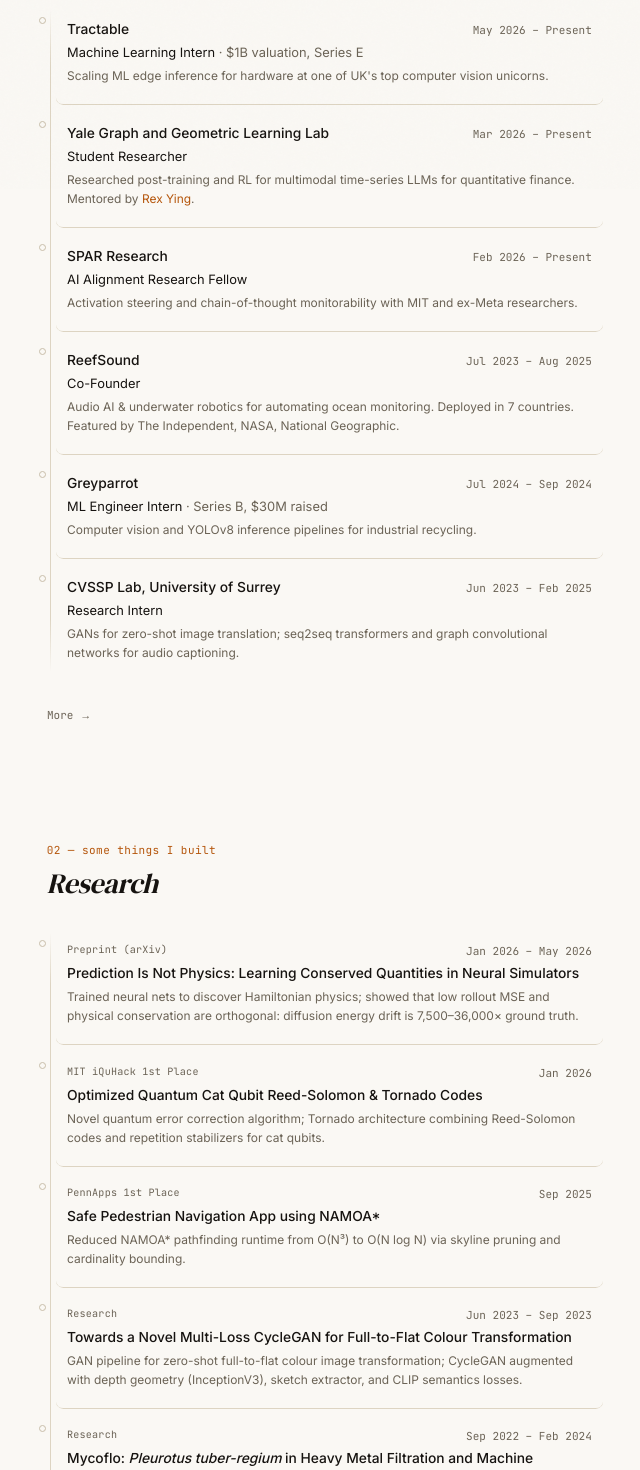
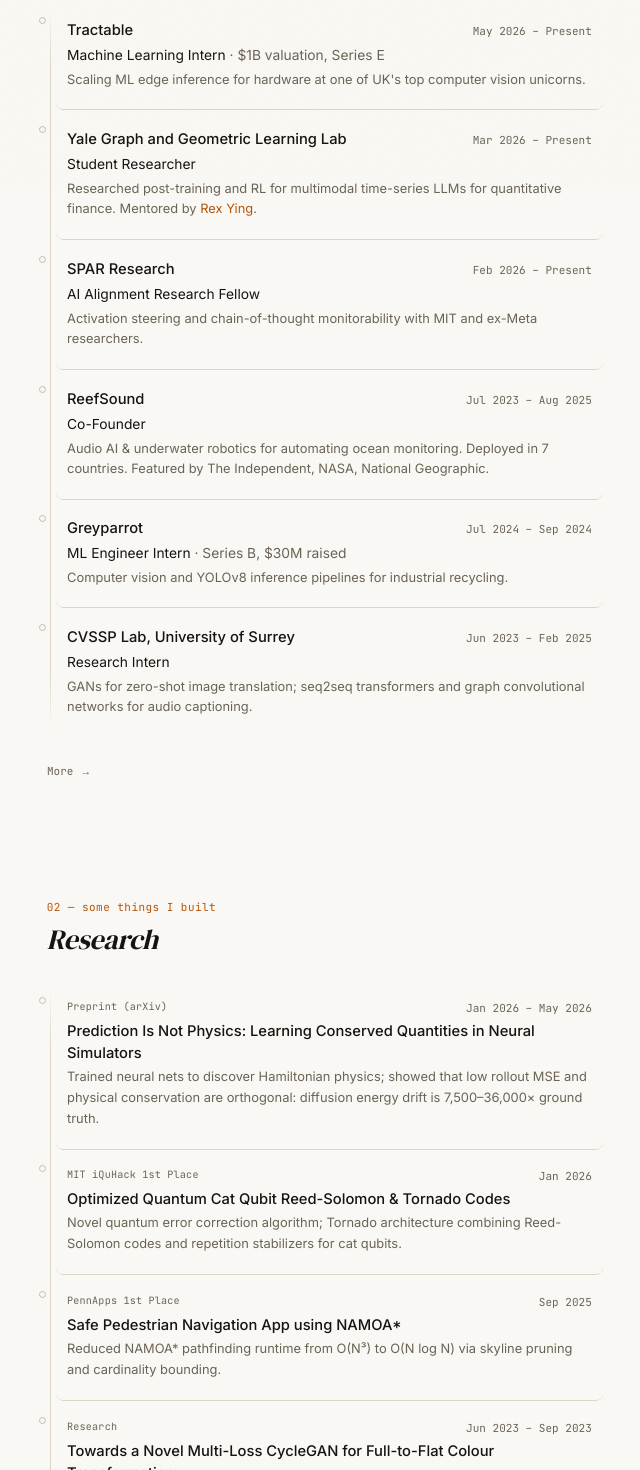
Before and after one commit to Coderrexe/personal-site, a Next.js app: page / in a window 1280 px wide. Shown: the part 720-2190 px from the top of the page, without its empty margins (321-961 px from the left). Built offline with nearby package versions, Linux system fonts and the light colour scheme.

Commit message:
change font size

```diff
--- a/package.json
+++ b/package.json
@@ -12,7 +12,7 @@
     "next": "^14.2.0",
     "react": "^18.3.0",
     "react-dom": "^18.3.0",
-    "vercel": "^54.14.2"
+    "vercel": "^54.15.1"
   },
   "devDependencies": {
     "@types/node": "^20",
--- a/src/app/contact/page.tsx
+++ b/src/app/contact/page.tsx
@@ -16,7 +16,7 @@
     return (
       <button
         onClick={() => setReveal(true)}
-        className="text-sm text-muted hover:text-fg transition-colors duration-150 cursor-pointer"
+        className="text-[0.9375rem] text-muted hover:text-fg transition-colors duration-150 cursor-pointer"
       >
         reveal email →
       </button>
@@ -27,7 +27,7 @@
   return (
     <a
       href={`mailto:${email}`}
-      className="text-sm text-fg hover:text-accent transition-colors duration-150"
+      className="text-[0.9375rem] text-fg hover:text-accent transition-colors duration-150"
     >
       {email} →
     </a>
@@ -58,7 +58,7 @@
             className="group flex items-center justify-between py-5 -mx-3 px-3 rounded-lg border-b border-line hover:bg-hover transition-colors duration-300"
           >
             <span className="font-mono text-xs text-muted tracking-wider uppercase">GitHub</span>
-            <span className="text-sm text-muted group-hover:text-accent transition-colors duration-150">
+            <span className="text-[0.9375rem] text-muted group-hover:text-accent transition-colors duration-150">
               Coderrexe →
             </span>
           </a>
@@ -70,7 +70,7 @@
             className="group flex items-center justify-between py-5 -mx-3 px-3 rounded-lg border-b border-line hover:bg-hover transition-colors duration-300"
           >
             <span className="font-mono text-xs text-muted tracking-wider uppercase">LinkedIn</span>
-            <span className="text-sm text-muted group-hover:text-accent transition-colors duration-150">
+            <span className="text-[0.9375rem] text-muted group-hover:text-accent transition-colors duration-150">
               simba-shi →
             </span>
           </a>
--- a/src/app/page.tsx
+++ b/src/app/page.tsx
@@ -67,17 +67,17 @@
               >
                 <span className="circuit-node" />
                 <div className="flex items-baseline justify-between gap-4 mb-1">
-                  <p className="text-[0.9375rem] text-fg font-medium">{item.company}</p>
+                  <p className="text-base text-fg font-medium">{item.company}</p>
                   <span className="font-mono text-xs text-muted flex-shrink-0 tabular-nums whitespace-nowrap">{item.period}</span>
                 </div>
-                <p className="text-sm mb-1">
+                <p className="text-[0.9375rem] mb-1">
                   <span className="text-fg">{item.role}</span>
                   {item.note && <span className="text-muted"> · {item.note}</span>}
                 </p>
                 {item.taglineHtml ? (
-                  <p className="text-[0.8125rem] text-muted leading-relaxed" dangerouslySetInnerHTML={{ __html: item.taglineHtml }} />
+                  <p className="text-sm text-muted leading-relaxed" dangerouslySetInnerHTML={{ __html: item.taglineHtml }} />
                 ) : (
-                  <p className="text-[0.8125rem] text-muted leading-relaxed">{item.tagline}</p>
+                  <p className="text-sm text-muted leading-relaxed">{item.tagline}</p>
                 )}
                 {hasLinks && (
                   <div className={`overflow-hidden transition-all duration-300 ${isOpen ? 'max-h-8 opacity-100 mt-2.5' : 'max-h-0 opacity-0'}`}>
@@ -136,14 +136,14 @@
                   <span className="font-mono text-xs text-muted flex-shrink-0 tabular-nums whitespace-nowrap mt-0.5">{item.period}</span>
                 </div>
                 {item.titleHtml ? (
-                  <p className="text-[0.9375rem] text-fg font-medium mb-1" dangerouslySetInnerHTML={{ __html: item.titleHtml }} />
+                  <p className="text-base text-fg font-medium mb-1" dangerouslySetInnerHTML={{ __html: item.titleHtml }} />
                 ) : (
-                  <p className="text-[0.9375rem] text-fg font-medium mb-1">{item.title}</p>
+                  <p className="text-base text-fg font-medium mb-1">{item.title}</p>
                 )}
                 {item.taglineHtml ? (
-                  <p className="text-[0.8125rem] text-muted leading-relaxed" dangerouslySetInnerHTML={{ __html: item.taglineHtml }} />
+                  <p className="text-sm text-muted leading-relaxed" dangerouslySetInnerHTML={{ __html: item.taglineHtml }} />
                 ) : (
-                  <p className="text-[0.8125rem] text-muted leading-relaxed">{item.tagline}</p>
+                  <p className="text-sm text-muted leading-relaxed">{item.tagline}</p>
                 )}
                 {hasLinks && (
                   <div className={`overflow-hidden transition-all duration-300 ${isOpen ? 'max-h-8 opacity-100 mt-2.5' : 'max-h-0 opacity-0'}`}>
@@ -198,7 +198,7 @@
               >
                 <span className="circuit-node" />
                 <div>
-                  <span className="text-fg text-sm group-hover:text-accent transition-colors duration-150">{essay.title}</span>
+                  <span className="text-fg text-[0.9375rem] group-hover:text-accent transition-colors duration-150">{essay.title}</span>
                   {essay.description && <p className="text-xs text-muted mt-0.5">{essay.description}</p>}
                 </div>
                 {essay.comingSoon ? (
--- a/src/app/work/page.tsx
+++ b/src/app/work/page.tsx
@@ -31,15 +31,15 @@
           <div className="space-y-6">
             <div className="flex items-start justify-between gap-4">
               <div>
-                <p className="text-fg font-medium text-sm mb-0.5">Yale University</p>
-                <p className="text-muted text-sm mb-1.5">B.S. Computer Science &amp; Mathematics</p>
+                <p className="text-fg font-medium text-base mb-0.5">Yale University</p>
+                <p className="text-muted text-[0.9375rem] mb-1.5">B.S. Computer Science &amp; Mathematics</p>
               </div>
               {/* <span className="font-mono text-xs text-muted flex-shrink-0 tabular-nums">2025–2029</span> */}
             </div>
             <div className="flex items-start justify-between gap-4">
               <div>
-                <p className="text-fg font-medium text-sm mb-0.5">Eton College</p>
-                <p className="text-muted text-sm">
+                <p className="text-fg font-medium text-base mb-0.5">Eton College</p>
+                <p className="text-muted text-[0.9375rem]">
                   King&apos;s Scholar · Sixth Form Select · A-Levels (Math, Further Math, Physics, CS)
                 </p>
               </div>
@@ -92,8 +92,8 @@
                     {/* Header: stacks on very narrow screens */}
                     <div className="flex flex-wrap items-start justify-between gap-x-6 gap-y-1 mb-3 sm:mb-4">
                       <div>
-                        <p className="text-fg font-medium text-sm mb-0.5">{item.company}</p>
-                        <p className="text-sm">
+                        <p className="text-fg font-medium text-base mb-0.5">{item.company}</p>
+                        <p className="text-[0.9375rem]">
                           <span className="text-fg">{item.role}</span>
                           {item.note && <span className="text-muted"> · {item.note}</span>}
                         </p>
@@ -111,14 +111,14 @@
                       {item.description.map((bullet, i) => {
                         if (typeof bullet === 'string') {
                           return (
-                            <li key={i} className="text-[0.8125rem] text-muted leading-relaxed">
+                            <li key={i} className="text-sm text-muted leading-relaxed">
                               {bullet}
                             </li>
                           )
                         }
                         const [before, after] = bullet.text.split(bullet.link.text)
                         return (
-                          <li key={i} className="text-[0.8125rem] text-muted leading-relaxed">
+                          <li key={i} className="text-sm text-muted leading-relaxed">
                             {before}
                             <a
                               href={bullet.link.href}
@@ -169,7 +169,7 @@
                 ].map(({ label, items }) => (
                   <div key={label} className="flex flex-col sm:flex-row sm:items-baseline gap-1 sm:gap-8">
                     <span className="font-mono text-xs text-muted sm:w-20 flex-shrink-0">{label}</span>
-                    <span className="text-[0.8125rem] text-muted leading-relaxed">{items}</span>
+                    <span className="text-sm text-muted leading-relaxed">{items}</span>
                   </div>
                 ))}
               </div>
@@ -192,16 +192,16 @@
                         <span className={`tag ${item.tagAccent ? 'tag-accent' : ''}`}>{item.tag}</span>
                       </div>
                       {item.titleHtml ? (
-                        <p className="text-fg font-medium text-sm" dangerouslySetInnerHTML={{ __html: item.titleHtml }} />
+                        <p className="text-fg font-medium text-base" dangerouslySetInnerHTML={{ __html: item.titleHtml }} />
                       ) : (
-                        <p className="text-fg font-medium text-sm">{item.title}</p>
+                        <p className="text-fg font-medium text-base">{item.title}</p>
                       )}
                     </div>
                     <span className="font-mono text-xs text-muted tabular-nums flex-shrink-0 whitespace-nowrap mt-0.5">{item.period}</span>
                   </div>
                   <ul className="space-y-2 mt-3">
                     {item.description.map((bullet, i) => (
-                      <li key={i} className="text-[0.8125rem] text-muted leading-relaxed">{bullet}</li>
+                      <li key={i} className="text-sm text-muted leading-relaxed">{bullet}</li>
                     ))}
                   </ul>
                   {item.links && item.links.length > 0 && (
--- a/src/components/WritingList.tsx
+++ b/src/components/WritingList.tsx
@@ -48,7 +48,7 @@
             <Link href={href} className={rowClass}>
               <span className="circuit-node" />
               <div>
-                <span className="text-fg text-sm group-hover:text-accent transition-colors duration-150">{essay.title}</span>
+                <span className="text-fg text-[0.9375rem] group-hover:text-accent transition-colors duration-150">{essay.title}</span>
                 {essay.description && (
                   <p className="text-xs text-muted mt-0.5">{essay.description}</p>
                 )}
--- a/src/lib/data.ts
+++ b/src/lib/data.ts
@@ -43,7 +43,7 @@
       "• Extracted activation steering vectors in MiniMax-M2.5 that causally induce and suppress chain-of-thought disclosure; benign and malign vectors are highly similar (cosine 0.804), implying a shared hiding mechanism.",
     ],
     links: [
-      { label: "Paper", href: "https://drive.google.com/file/d/1kw-1LELxohkOyXoFWw3xoJxcbRSo5Yyz/view?usp=sharing" },
+      { label: "Paper", href: "https://drive.google.com/file/d/10nsKfPsbGsHqdVW952fqyX-FNsocaaVP/view?usp=sharing" },
     ],
   },
   {
```
Also changed, not shown: 1 other file (tests, documents, lock files or other folders).
